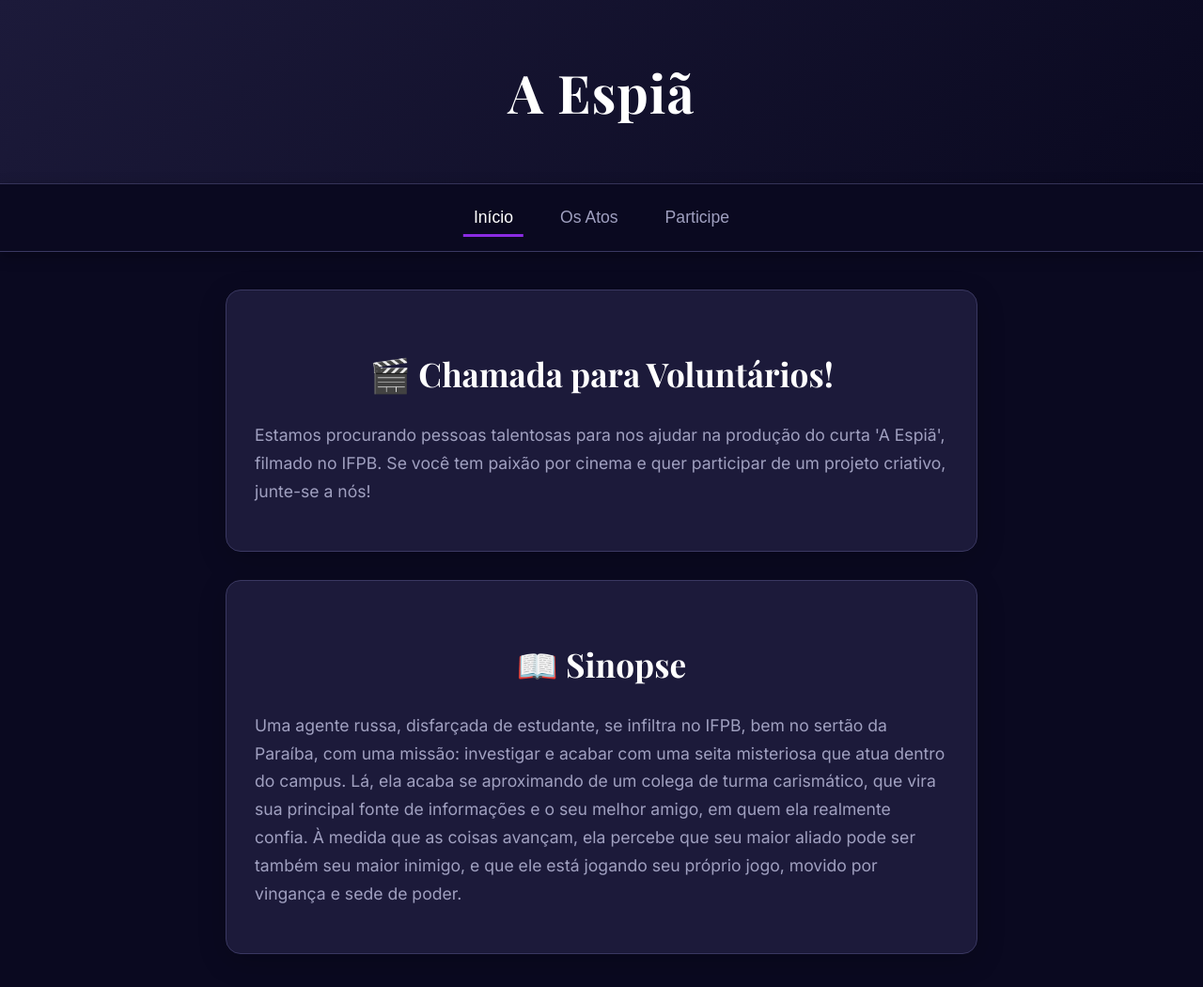
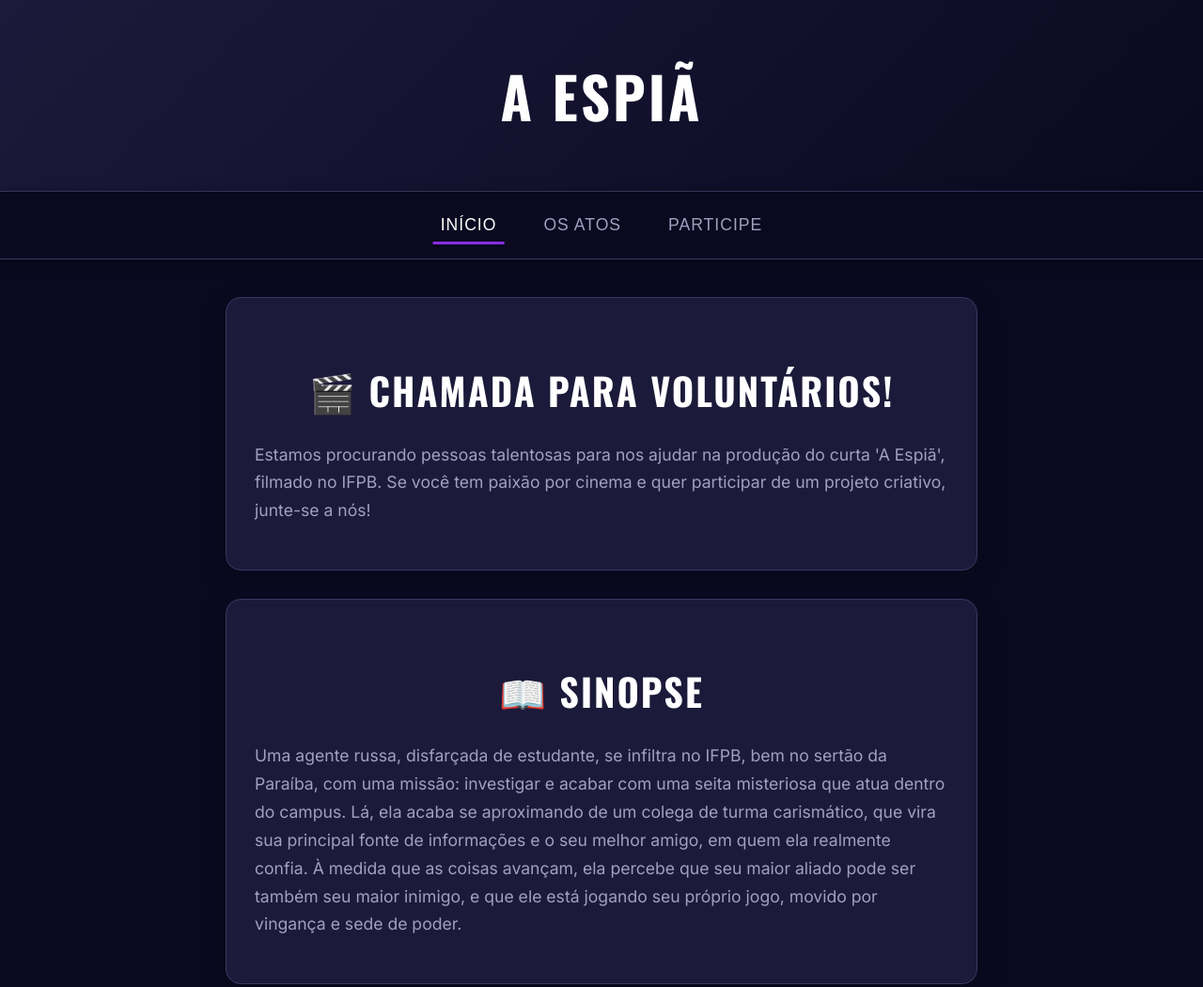
Before and after one commit to kev-eu/novositecurta2, a plain HTML site: page index.html in a window 1280 px wide. Shown: the top 1050 px of the page at 94% size. Drawn offline with nearby package versions, Linux system fonts and the light colour scheme.

Commit message:
Update index.html

```diff
--- a/index.html
+++ b/index.html
@@ -7,7 +7,7 @@
 
   <link rel="preconnect" href="https://fonts.googleapis.com">
   <link rel="preconnect" href="https://fonts.gstatic.com" crossorigin>
-  <link href="https://fonts.googleapis.com/css2?family=Inter:wght@400;500;700&family=Playfair+Display:wght@700;800&display=swap" rel="stylesheet">
+  <link href="https://fonts.googleapis.com/css2?family=Inter:wght@400;500;700&family=Oswald:wght@700&display=swap" rel="stylesheet">
 
   <style>
     /* CSS Variáveis para fácil customização da paleta */
@@ -50,11 +50,13 @@
     }
 
     header h1 {
-      font-family: 'Playfair Display', serif;
-      font-size: 3.5rem;
+      /* FONTE DO TÍTULO PRINCIPAL ATUALIZADA */
+      font-family: 'Oswald', sans-serif;
+      text-transform: uppercase;
+      font-size: 3.8rem;
       color: white;
       margin: 0;
-      letter-spacing: 1px;
+      letter-spacing: 3px;
     }
 
     /* Navegação por Abas */
@@ -80,6 +82,8 @@
       font-weight: 500;
       transition: all 0.3s ease;
       position: relative;
+      text-transform: uppercase;
+      letter-spacing: 1px;
     }
 
     .tab-button::after {
@@ -114,11 +118,14 @@
     }
 
     h2 {
-      font-family: 'Playfair Display', serif;
+      /* FONTE DOS TÍTULOS DE SEÇÃO ATUALIZADA */
+      font-family: 'Oswald', sans-serif;
+      text-transform: uppercase;
       color: white;
-      font-size: 2.2rem;
+      font-size: 2.5rem;
       margin-bottom: 20px;
       text-align: center;
+      letter-spacing: 2px;
     }
 
     p {
@@ -152,6 +159,8 @@
       font-weight: bold;
       transition: all 0.3s ease;
       box-shadow: 0 4px 15px rgba(138, 43, 226, 0.4);
+      text-transform: uppercase;
+      letter-spacing: 1px;
     }
 
     .btn:hover {
```
